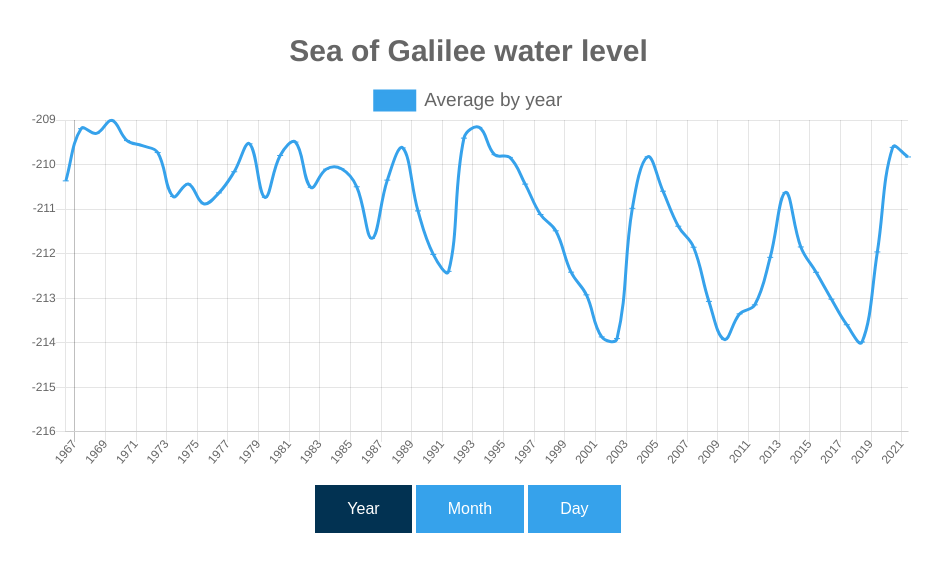
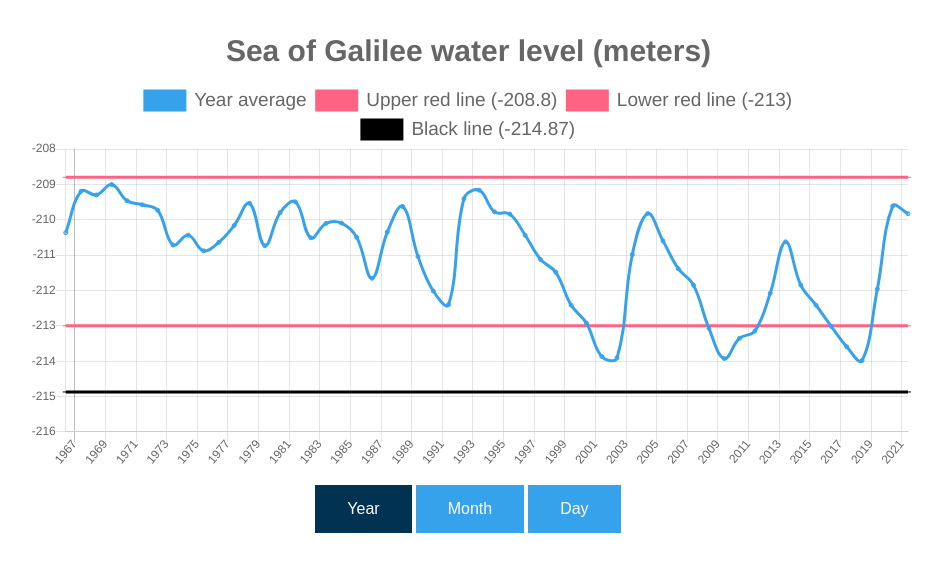
Before and after one commit to tzafrirben/sea-of-galilee, a plain HTML site: page docs/index.html in a window 1280 px wide. Shown: the whole page, without its empty margins (172-1114 px from the left). Drawn offline with nearby package versions, Linux system fonts and the light colour scheme.

Commit message:
add upper\lower red lines

```diff
--- a/docs/index.html
+++ b/docs/index.html
@@ -38,6 +38,10 @@
     </div>
   </div>
   <script>
+    const UPPER_RED_LINE = -208.80;
+    const LOWER_RED_LINE = -213.00;
+    const BLACK_LINE     = -214.87;
+
     const aggHistory = (agg) => {
       const arr = new Array();
       agg.forEach((ls, d) => {
@@ -84,9 +88,32 @@
       type: 'line',
       data: {
         datasets: [{
-          label: 'Average by year',
+          label: 'Year average',
           backgroundColor: Chart.helpers.color('rgb(54, 162, 235)').alpha(0.5).rgbString(),
           borderColor: 'rgb(54, 162, 235)',
+          fill: false,
+          pointStyle: 'line',
+          pointRadius: 2,
+          pointStyle: 'circle',
+          data: []
+        },
+        {
+          label: 'Upper red line (' + UPPER_RED_LINE + ')',
+          borderColor: 'rgb(255, 99, 132)',
+          fill: false,
+          pointStyle: 'line',
+          data: []
+        },
+        {
+          label: 'Lower red line (' + LOWER_RED_LINE + ')',
+          borderColor: 'rgb(255, 99, 132)',
+          fill: false,
+          pointStyle: 'line',
+          data: []
+        },
+        {
+          label: 'Black line (' + BLACK_LINE + ')',
+          borderColor: 'rgb(0, 0, 0)',
           fill: false,
           pointStyle: 'line',
           data: []
@@ -95,7 +122,7 @@
       options: {
         title: {
           display: true,
-          text: 'Sea of Galilee water level',
+          text: 'Sea of Galilee water level (meters)',
           fontSize: 30,
         },
         legend: {
@@ -103,7 +130,16 @@
             fontSize: 19
           },
           onClick: (e, legendItem) => {
-            return false;
+            const index = legendItem.datasetIndex;
+
+            if(index === 0) {
+              return false;
+            }
+
+            const meta = window.myLine.getDatasetMeta(index);
+            meta.hidden = meta.hidden === null ? !window.myLine.data.datasets[index].hidden : null;
+
+            window.myLine.update();
           }
         },
         tooltips: {
@@ -159,14 +195,15 @@
           }],
           yAxes: [{
             ticks: {
-              suggestedMin: -216
+              suggestedMin: -216,
+              suggestedMax: -208
             }
           }]
         }
       }
     };
 
-    const updateTimeUnit = (unit, label) => {
+    const updateTimeUnit = (unit) => {
       if (state.mode !== unit) {
         state.mode = unit;
 
@@ -179,20 +216,24 @@
           }
         }
 
-        config.data.datasets[0].label = (label === undefined) ?
-          'Average by ' + state.mode: label;
-
         config.data.datasets[0].data = [];
 
-        var data = [];
+        var data   = [];
+        var radius = 1;
+        var label  = '';
+
         switch (state.mode) {
           case 'year':
+            radius = 3;
+            label = 'Year average'
             data = aggByYear(state.data);
             break;
           case 'month':
+            label = 'Month average'
             data = aggByMonth(state.data);
             break;
           case 'day':
+            label = 'Daily measurement';
             data = state.data;
             break
         }
@@ -201,6 +242,9 @@
           config.data.datasets[0].data.push({ x: d.date, y: d.level });
         });
 
+        config.data.datasets[0].label = label;
+
+        config.data.datasets[0].pointRadius = radius;
         config.options.scales.xAxes[0].time.unit = state.mode;
 
         window.myLine.update();
@@ -212,7 +256,7 @@
     });
 
     document.getElementById('day').addEventListener('click', () => {
-      updateTimeUnit('day', 'Daily measurement');
+      updateTimeUnit('day');
     });
 
     document.getElementById('year').addEventListener('click', () => {
@@ -229,9 +273,15 @@
 
           const data = aggByYear(state.data);
 
-          var chartData = config.data.datasets[0].data;
+          var waterLine = config.data.datasets[0].data;
+          var upperLine = config.data.datasets[1].data;
+          var lowerLine = config.data.datasets[2].data;
+          var blackLine = config.data.datasets[3].data;
           data.forEach(d => {
-            chartData.push({ x: d.date, y: d.level });
+            waterLine.push({ x: d.date, y: d.level });
+            upperLine.push({ x: d.date, y: UPPER_RED_LINE });
+            lowerLine.push({ x: d.date, y: LOWER_RED_LINE });
+            blackLine.push({ x: d.date, y: BLACK_LINE });
           });
 
           var ctx = document.getElementById('canvas').getContext('2d');
```
